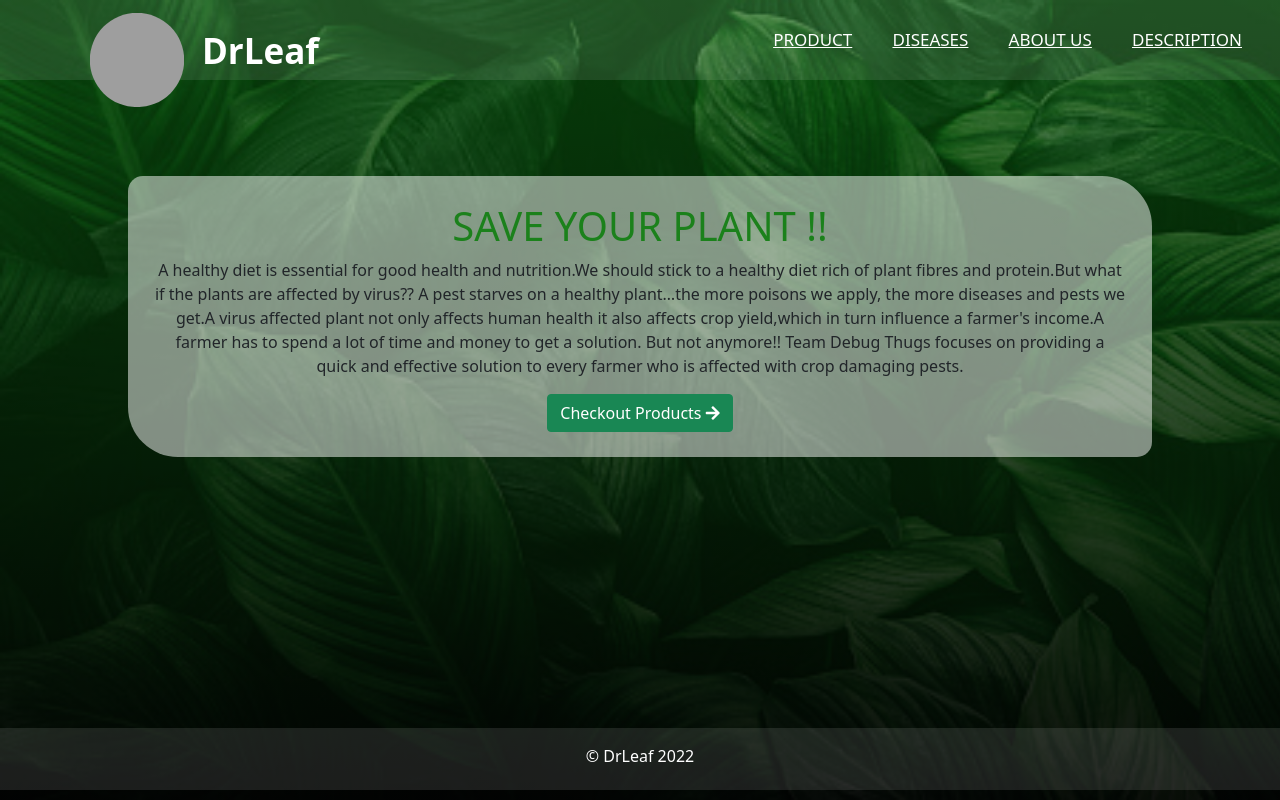
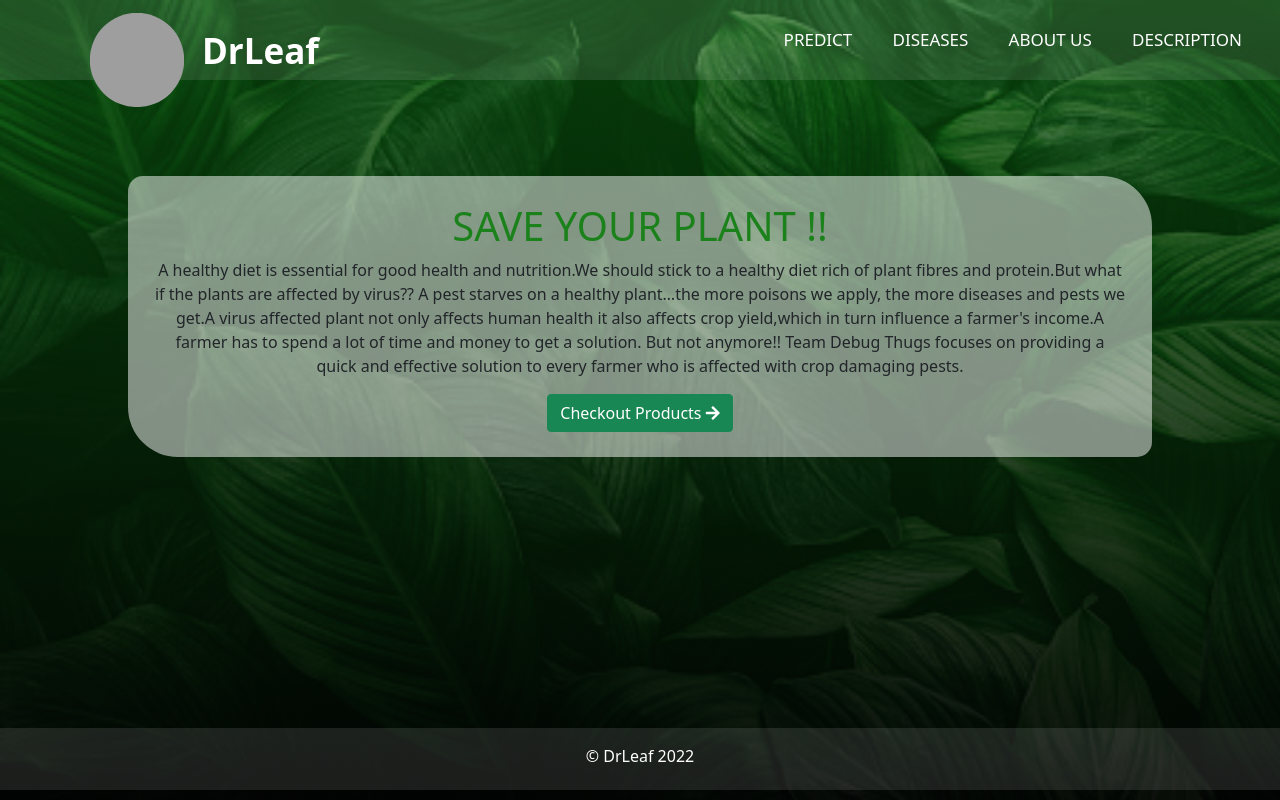
Before and after one commit to AniruddhA-Omni/DrLeaf, a Flask app: page / in a window 1280 px wide. Run offline with Flask 2, Linux system fonts and the light colour scheme; grey boxes are pictures that could not be loaded.

Commit message:
Update index.html

```diff
--- a/templates/index.html
+++ b/templates/index.html
@@ -24,10 +24,10 @@
         <label class="logo" >DrLeaf</label>
         <ul>
 
-          <li><a href="/products">PRODUCT</a></li>
-          <li><a href="/diseases">DISEASES</a></li>
-          <li><a href="/about">ABOUT US</a></li>
-          <li><a href="/description">DESCRIPTION</a></li>
+          <li><a class="navlinks" href="/products">PREDICT</a></li>
+          <li><a  class="navlinks" href="/diseases">DISEASES</a></li>
+          <li><a  class="navlinks" href="/about">ABOUT US</a></li>
+          <li><a  class="navlinks" href="/description">DESCRIPTION</a></li>
         </ul>
     </nav>
     <div class="home_content">
```
